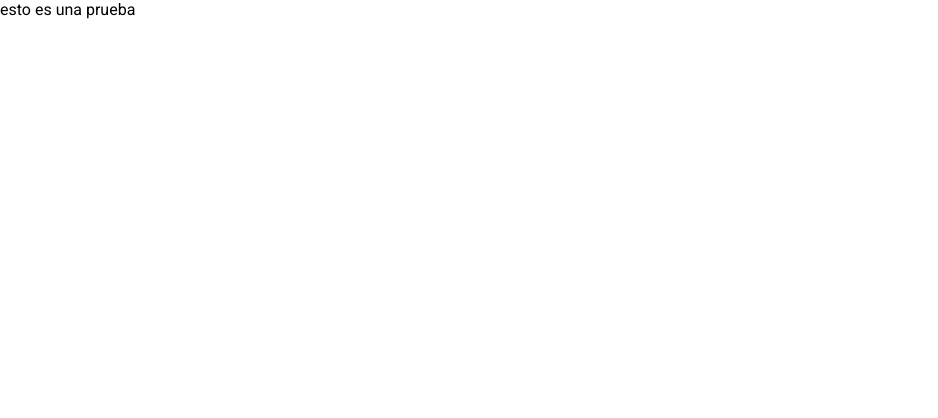
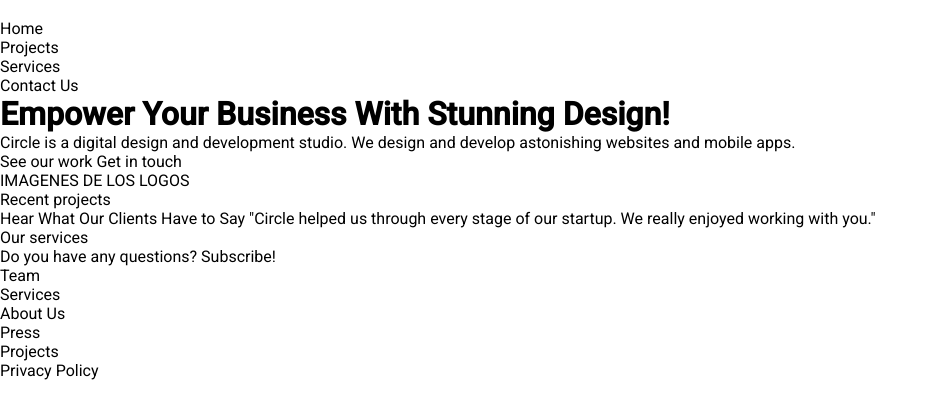
Before and after one commit to aleixnit/ironhack-mid-term, a plain HTML site: page index.html in a window 1280 px wide. Shown: the whole page, without its empty margins (0-938 px from the left). Drawn offline with Linux system fonts and the light colour scheme.

Commit message:
Primera estructura del esqueleto HTML del home hecho/ 15min

```diff
--- a/index.html
+++ b/index.html
@@ -1,5 +1,6 @@
 <!DOCTYPE html>
 <html lang="en">
+
 <head>
   <meta charset="UTF-8" />
   <meta http-equiv="X-UA-Compatible" content="IE=edge" />
@@ -7,6 +8,68 @@
   <title>Circle Agency</title>
   <link rel="stylesheet" href="resources/styles/style.css" />
 </head>
-  <body>esto es una prueba
+
+
+
+<body>
+  <div>
+    <nav>
+      <div>
+        <img src="" alt="">
+      </div>
+      <div>
+        <ul>
+          <li>Home</li>
+          <li>Projects</li>
+          <li>Services</li>
+        </ul>
+      </div>
+      <div>
+        Contact Us
+      </div>
+    </nav>
+  </div>
+
+  <main>
+   <h1>Empower Your Business With Stunning Design!</h1>
+   <p>Circle is a digital design and development studio. We design and develop astonishing websites and mobile apps.</p>
+   <div>
+    See our work
+    Get in touch
+   </div>
+  </main>
 </body>
+
+<section>
+IMAGENES DE LOS LOGOS
+</section>
+
+<section>
+<div>Recent projects</div>
+</section>
+
+<section>
+  <div>Hear What Our Clients Have to Say
+    "Circle helped us through every stage of our startup. We really enjoyed working with you."</div>
+</section>
+
+<section>
+  Our services
+</section>
+
+<section>
+  Do you have any questions? Subscribe!
+</section>
+
+<footer>
+  <ul>
+    <li>Team</li>
+    <li>Services</li>
+    <li>About Us</li>
+    <li>Press</li>
+    <li>Projects</li>
+    <li>Privacy Policy</li>
+  </ul>
+</footer>
+
 </html>
```
Also changed, not shown: 1 other file. Lines whose indentation alone changed are shown as unchanged.
